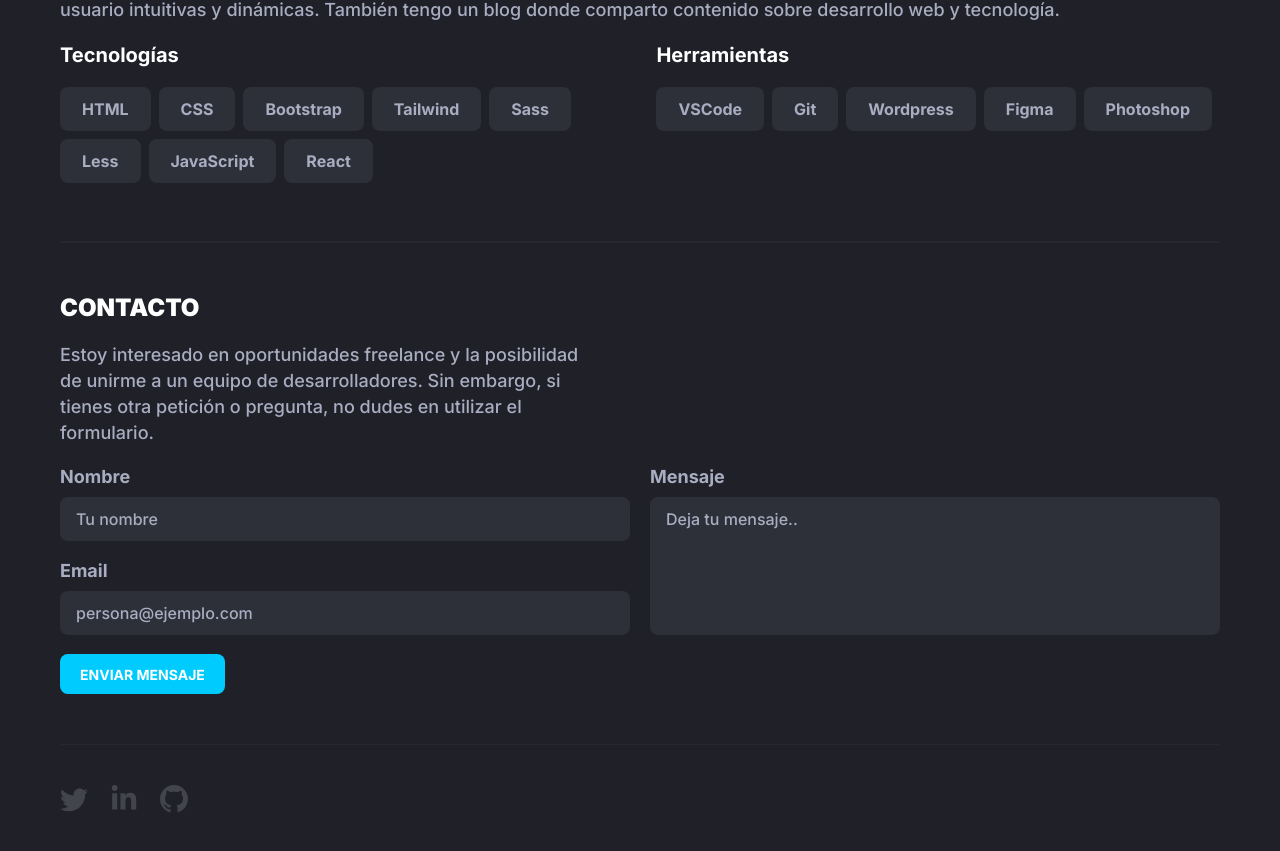
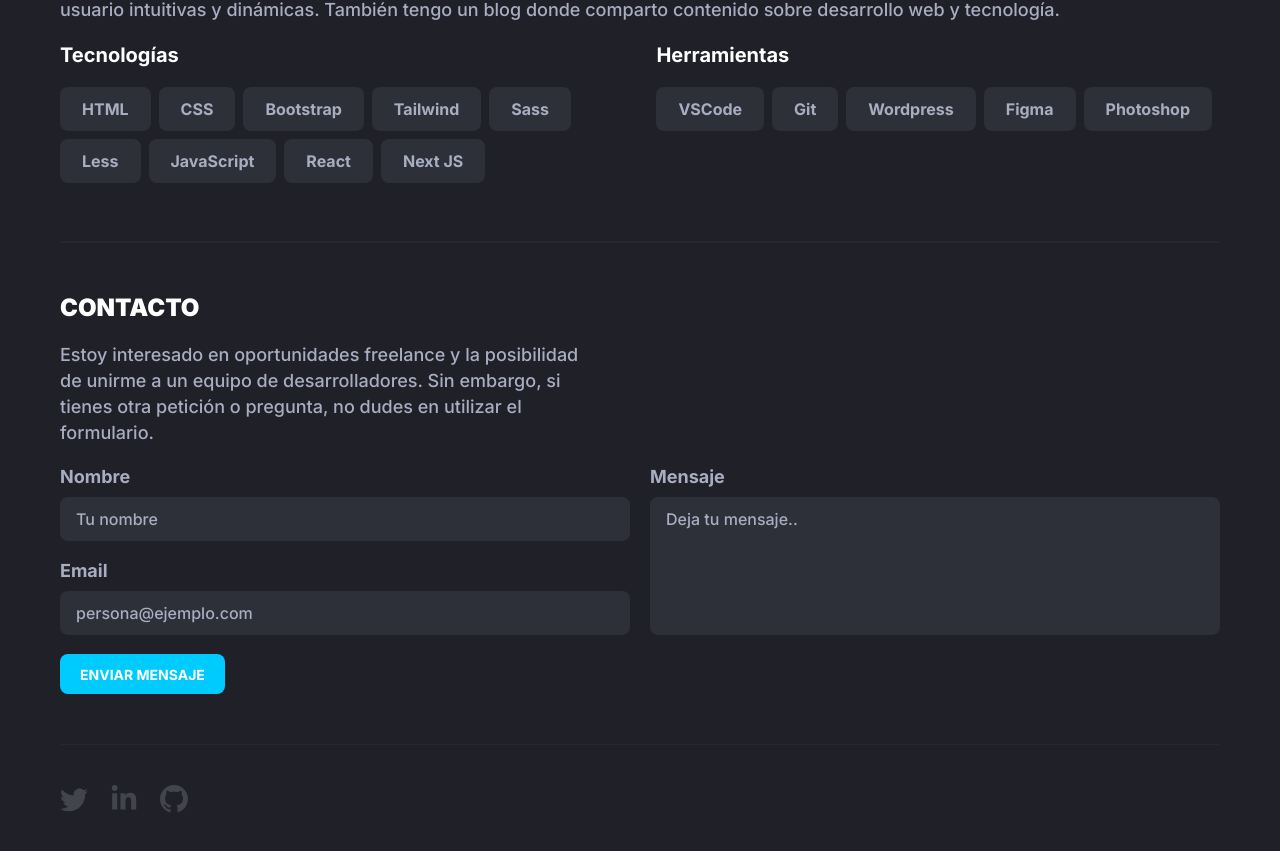
Before and after one commit to AlexisPaez11/website, a React (Create React App) app: page / in a window 1280 px wide. Shown: the part 1752-2603 px from the top of the page. Built offline with nearby package versions, Linux system fonts and the light colour scheme; a web font is replaced by a local one.

Commit message:
nextjs aboutme

```diff
--- a/src/components/about/Skills.jsx
+++ b/src/components/about/Skills.jsx
@@ -14,6 +14,7 @@ const Skills = () => {
             <span>Less</span>
             <span>JavaScript</span>
             <span>React</span>
+            <span>Next JS</span>
           </div>
       </div>
 
```
